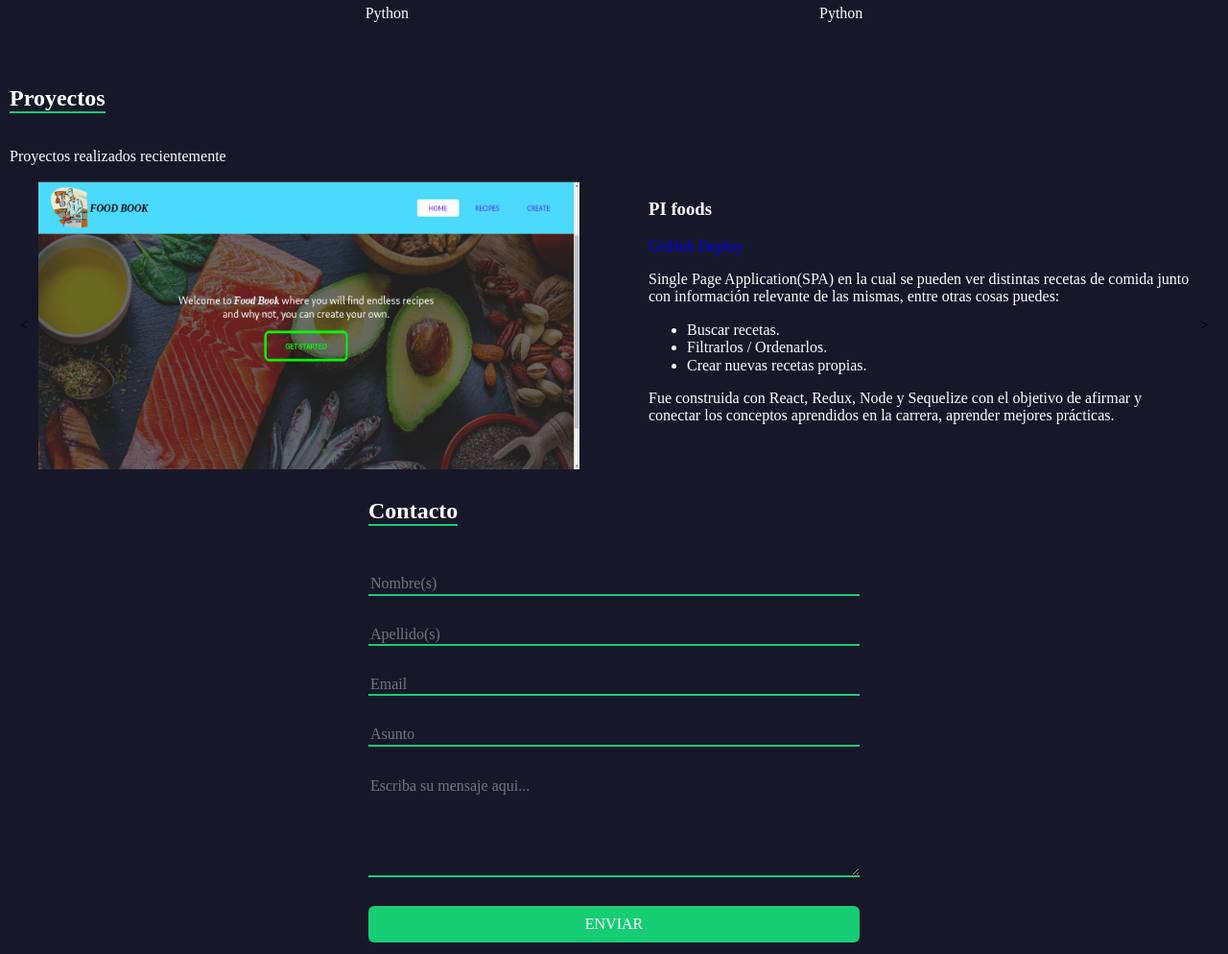
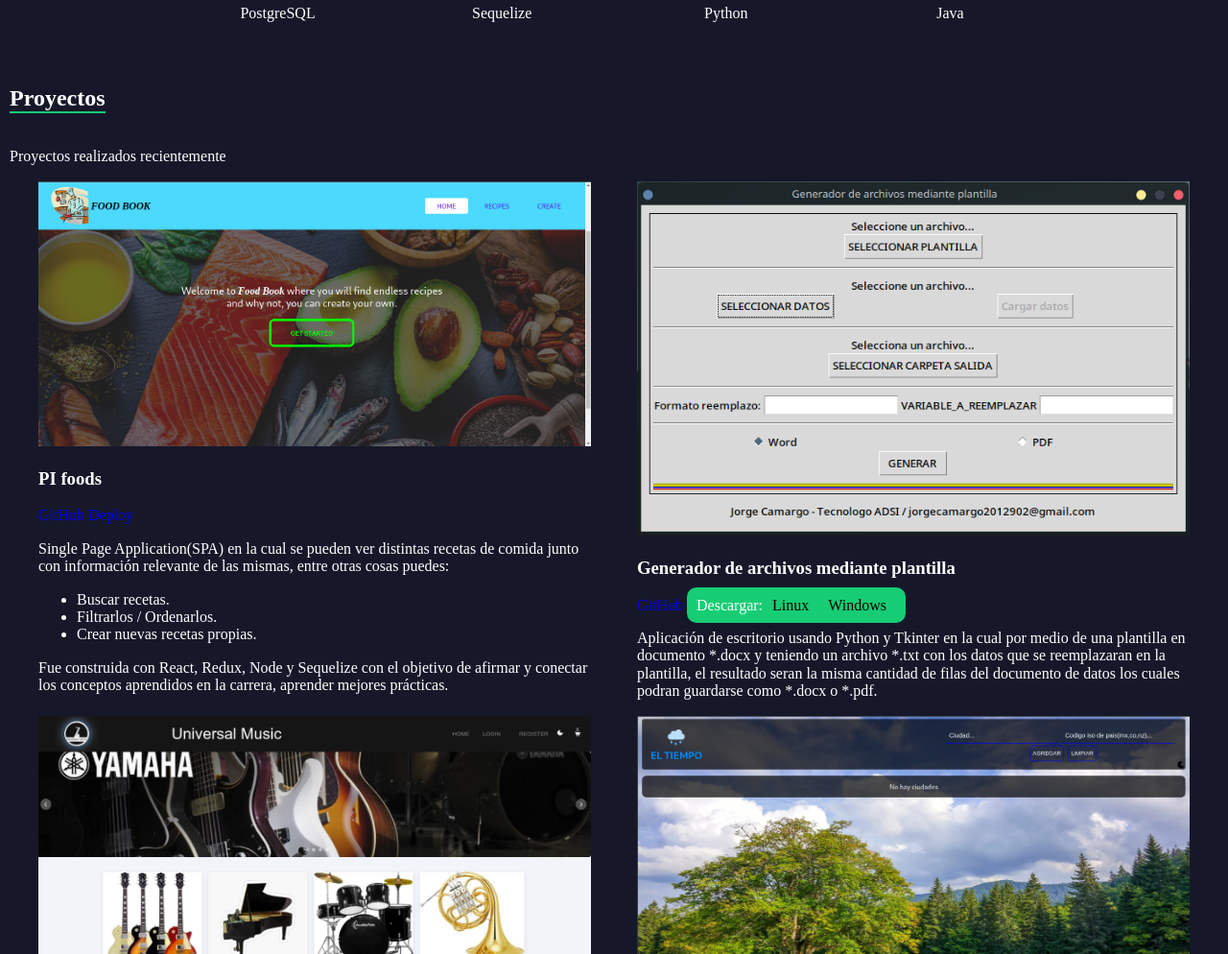
Before and after one commit to KuraiRantan/kurairantan.github.io, a plain HTML site: page index.html in a window 1280 px wide. Shown: the part 1417-2411 px from the top of the page at 96% size. Drawn offline with nearby package versions, Linux system fonts and the light colour scheme; some packages are replaced by stand-ins of ours; a script that the page names is missing.

Commit message:
modify the styles of the projects section and adding a new project, updated the cv.pdf.

```diff
--- a/index.html
+++ b/index.html
@@ -128,7 +128,7 @@
                 </div>
                 <div class="skill-image">
                     <img src="./assets/images/java-logo.png" />
-                    <p>Python</p>
+                    <p>Java</p>
                 </div>
             </div>
         </div>
@@ -137,10 +137,36 @@
             <h2>Proyectos</h2>
             <p>Proyectos realizados recientemente</p>
             <div class="proyects">
-                <button class="proyects-prev">
+                <!-- <button class="proyects-prev">
                     < </button>
-                        <button class="proyects-next"> > </button>
+                        <button class="proyects-next"> > </button> -->
                 <div class="proyect fade" id="1">
+                    <img src="./assets/images/pi-foods.png" alt="">
+                    <div class="proyect-info">
+                        <h3>PI foods</h3>
+                        <a href="https://github.com/KuraiRantan/PI-Foods" target="_blank">GitHub</a>
+                        <a href="https://pi-foods-nu.vercel.app/" target="_blank">Deploy</a>
+                        <p>Single Page Application(SPA) en la cual se pueden ver distintas recetas de comida
+                            junto con información relevante de las mismas, entre otras cosas puedes:</p>
+                        <ul>
+                            <li>Buscar recetas.</li>
+                            <li>Filtrarlos / Ordenarlos.</li>
+                            <li>Crear nuevas recetas propias.</li>
+                        </ul>
+                        <p>Fue construida con React, Redux, Node y Sequelize con el objetivo de afirmar y
+                            conectar los conceptos aprendidos en la carrera, aprender mejores prácticas.</p>
+                    </div>
+                </div>
+                <div class="proyect fade" id="2">
+                    <img src="./assets/images/generador-plantillas.png" alt="">
+                    <div class="proyect-info">
+                        <h3>Generador de archivos mediante plantilla</h3>
+                        <a href="https://github.com/KuraiRantan/generador-documentos" target="_blank">GitHub</a>
+                        <span class="span-executable">Descargar:<a class="span-btn-download" href="setups/generador-de-archivos" download>Linux</a><a class="span-btn-download" href="setups/generador-de-archivos.exe" download>Windows</a></span>
+                        <p>Aplicación de escritorio usando Python y Tkinter en la cual por medio de una plantilla en documento *.docx y teniendo un archivo *.txt con los datos que se reemplazaran en la plantilla, el resultado seran la misma cantidad de filas del documento de datos los cuales podran guardarse como *.docx o *.pdf.</p>
+                    </div>
+                </div>
+                <div class="proyect fade" id="3">
                     <img src="./assets/images/universal-music1.jpeg" alt="">
                     <div class="proyect-info">
                         <h3>Universal Music</h3>
@@ -151,22 +177,7 @@
                         </p>
                     </div>
                 </div>
-                        <div class="proyect fade" id="2">
-                            <img src="./assets/images/pi-foods.png" alt="">
-                            <div class="proyect-info">
-                                <h3>PI foods</h3>
-                                <a href="https://github.com/KuraiRantan/PI-Foods" target="_blank">GitHub</a>
-                                <a href="https://pi-foods-nu.vercel.app/" target="_blank">Deploy</a>
-                                <p>Single Page Application(SPA) en la cual se pueden ver distintas recetas de comida junto con información relevante de las mismas, entre otras cosas puedes:</p>
-                                    <ul>
-                                        <li>Buscar recetas.</li>
-                                        <li>Filtrarlos / Ordenarlos.</li>
-                                        <li>Crear nuevas recetas propias.</li>
-                                    </ul>
-                                    <p>Fue construida con React, Redux, Node y Sequelize con el objetivo de afirmar y conectar los conceptos aprendidos en la carrera, aprender mejores prácticas.</p>
-                            </div>
-                        </div>
-                        <div class="proyect fade" id="3">
+                <div class="proyect fade" id="4">
                     <img src="./assets/images/el-tiempo1.png" alt="">
                     <div class="proyect-info">
                         <h3>El tiempo</h3>
@@ -177,11 +188,12 @@
                             datos como clima, temperatura, viento y coordenadas geográficas.</p>
                     </div>
                 </div>
-                        <div class="proyect fade" id="4">
+                <div class="proyect fade" id="5">
                     <img src="./assets/images/inventario.png" alt="">
                     <div class="proyect-info">
                         <h3>Inventario</h3>
-                                <a href="https://res.cloudinary.com/di6mevrkr/video/upload/v1670156966/inventario_kbgjvz.mp4" target="_blank">Ver video</a>
+                        <a href="https://res.cloudinary.com/di6mevrkr/video/upload/v1670156966/inventario_kbgjvz.mp4"
+                            target="_blank">Ver video</a>
                         <p>Aplicación de escritorio usando Visual Basic y Access en la cual se generan tanto
                             entradas
                             como salidas de productos, manejo de inventaro y cuentas basicas.</p>
--- a/index.js
+++ b/index.js
@@ -13,7 +13,7 @@ const linksActiveHeader = () => {
             link.className = link.className.replaceAll(' active', '')
         }
         // obtén el valor del scroll
-        var scrollBar = window.scrollY + 80;
+        var scrollBar = window.scrollY + 85;
         // selecciona como seccion activa la última
         var activa = elements[elements.length - 1].id;
         // para todas las secciones
@@ -33,51 +33,51 @@ const linksActiveHeader = () => {
     });
 };
 
-const moveCarousell = () => {
-    const elements = document.querySelectorAll('.proyect');
-    for (let element of elements) {
-        element.style.display = "none";
-    }
-    indexCarousell = (indexCarousell >= elements.length - 1) ? 0 : indexCarousell + 1;
-    elements[indexCarousell].style.display = 'flex';
-};
+// const moveCarousell = () => {
+//     const elements = document.querySelectorAll('.proyect');
+//     for (let element of elements) {
+//         // element.style.display = "none";
+//     }
+//     indexCarousell = (indexCarousell >= elements.length - 1) ? 0 : indexCarousell + 1;
+//     // elements[indexCarousell].style.display = 'flex';
+// };
 
-const next = () => {
-    const btn = document.querySelector('.proyects-next');
-    btn.addEventListener('click', () => {
-        moveCarousell();
-    });
-};
+// const next = () => {
+//     const btn = document.querySelector('.proyects-next');
+//     btn.addEventListener('click', () => {
+//         moveCarousell();
+//     });
+// };
 
-const prev = () => {
+// const prev = () => {
 
-    const btn = document.querySelector('.proyects-prev');
-    btn.addEventListener('click', () => {
-        const elements = document.querySelectorAll('.proyect');
-        let currentIndex = -1;
-        for (let i = 0; i < elements.length; i++) {
-            if (elements[i].style.display !== 'none') currentIndex = i;
-            elements[i].style.display = "none";
-        }
+//     const btn = document.querySelector('.proyects-prev');
+//     btn.addEventListener('click', () => {
+//         const elements = document.querySelectorAll('.proyect');
+//         let currentIndex = -1;
+//         for (let i = 0; i < elements.length; i++) {
+//             if (elements[i].style.display !== 'none') currentIndex = i;
+//             elements[i].style.display = "none";
+//         }
 
-        indexCarousell = (currentIndex <= 0) ? elements.length - 1 : currentIndex - 1;
-        elements[indexCarousell].style.display = 'flex';
-    });
-};
+//         indexCarousell = (currentIndex <= 0) ? elements.length - 1 : currentIndex - 1;
+//         elements[indexCarousell].style.display = 'flex';
+//     });
+// };
 
-const mouseOver = () => {
-    const container = document.querySelector('.proyects');
-    container.addEventListener('mouseover', () => {
-        clearInterval(interval)
-    });
-};
+// const mouseOver = () => {
+//     const container = document.querySelector('.proyects');
+//     container.addEventListener('mouseover', () => {
+//         clearInterval(interval)
+//     });
+// };
 
-const mouseOut = () => {
-    const container = document.querySelector('.proyects');
-    container.addEventListener('mouseout', () => {
-        interval = setInterval(moveCarousell, 4000);
-    });
-};
+// const mouseOut = () => {
+//     const container = document.querySelector('.proyects');
+//     container.addEventListener('mouseout', () => {
+//         interval = setInterval(moveCarousell, 4000);
+//     });
+// };
 
 const toogleMenu = () => {
     const menuIcon = document.querySelector('.sections-menu-icon');
@@ -179,14 +179,14 @@ const addPdf = () => {
     spanCv.appendChild(linkDownload);
 };
 
-mouseOver();
-mouseOut();
+// mouseOver();
+// mouseOut();
 linksActiveHeader();
 toogleMenu();
 closeMenu();
-next();
-prev();
-moveCarousell();
+// next();
+// prev();
+// moveCarousell();
 sendMail();
 addPdf();
-interval = setInterval(moveCarousell, 4000);
+// interval = setInterval(moveCarousell, 4000);
--- a/style.css
+++ b/style.css
@@ -204,6 +204,9 @@ header {
 
 
 .skill-images {
+    width: 80%;
+    margin-left: auto;
+    margin-right: auto;
     display: flex;
     flex-wrap: wrap;
     column-gap: 3rem;
@@ -217,6 +220,7 @@ header {
 .skill-image {
     width: 100px;
     transition: all 0.2s ease-out;
+    pointer-events: none;
 }
 
 .skill-image:hover {
@@ -229,37 +233,48 @@ header {
 }
 
 .proyects {
-    position: relative;
+    /* position: relative; */
+    display: flex;
+    flex-wrap: wrap;
+    justify-content: space-between;
+    gap: 2%;
     /* padding: 40px 0; */
-    padding-left: 3rem;
-    padding-right: 3rem;
+
 }
 
 .proyect {
-    display: none;
-    flex-wrap: wrap;
-    gap: 1rem;
-    justify-content: space-between;
+    width: 100%;
+    /* display: none; */
+    /* flex-wrap: wrap; */
+    /* gap: 1rem; */
+    /* justify-content: space-between; */
 
 }
 
 
 .proyect>img {
-    height: 30rem;
+    /* height: 20rem; */
     object-fit: fill;
+    pointer-events: none;
 }
 
 @media screen and (min-width:768px) {
-    .proyect img {
-        width: 47%;
+    .proyects {
+        padding-left: 3rem;
+        padding-right: 3rem;
     }
+
+    /* .proyect > img {
+        // height: 30rem;
+        // max-width: 47%;
+    } */
 
     .padding {
         margin: 0;
     }
 
     .proyect {
-        min-width: 100%;
+        max-width: 48%;
     }
 }
 
@@ -267,17 +282,23 @@ header {
     text-decoration: none;
 }
 
-.proyects-prev {
-    /* top: 50%; */
-    left: 0;
+.span-executable {
+    background-color: #16cd74;
+    padding: 10px 10px;
+    border-radius: 10px;
 }
 
-.proyects-next {
-    /* top: 50%; */
+/* .proyects-prev {
+    // top: 50%;
+    left: 0;
+} */
+
+/* .proyects-next {
+    // top: 50%;
     right: 0;
-}
+} */
 
-.proyects-prev,
+/* .proyects-prev,
 .proyects-next {
     position: absolute;
     height: 100%;
@@ -293,9 +314,9 @@ header {
     color: wheat;
     background-color: black;
     opacity: .4;
-}
+} */
 
-.proyect-info {
+/* .proyect-info {
     width: 100%;
 }
 
@@ -303,7 +324,7 @@ header {
     .proyect-info {
         width: 47%;
     }
-}
+} */
 
 .fade {
     animation-name: fade;
```
Also changed, not shown: assets/images/generador-plantillas.png (added), 3 other files. Lines whose indentation alone changed are shown as unchanged.
